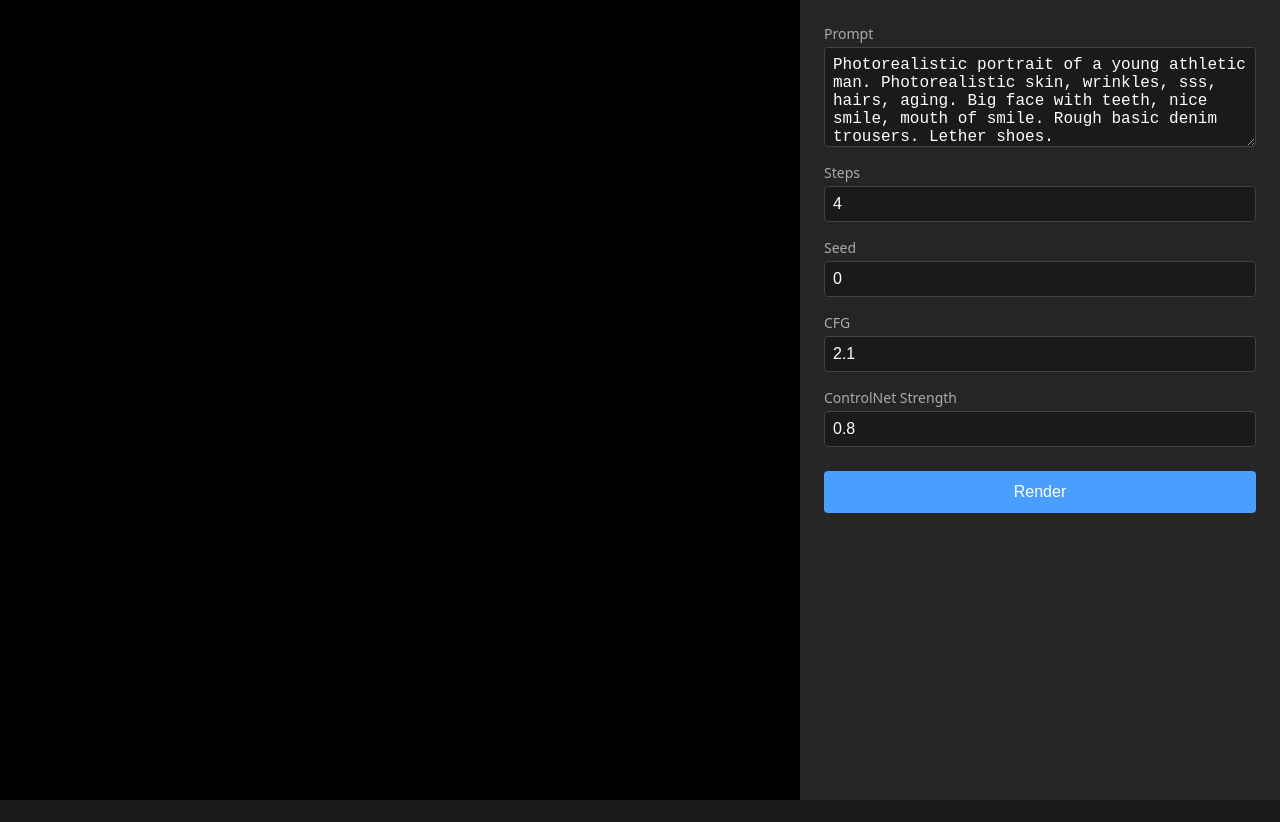
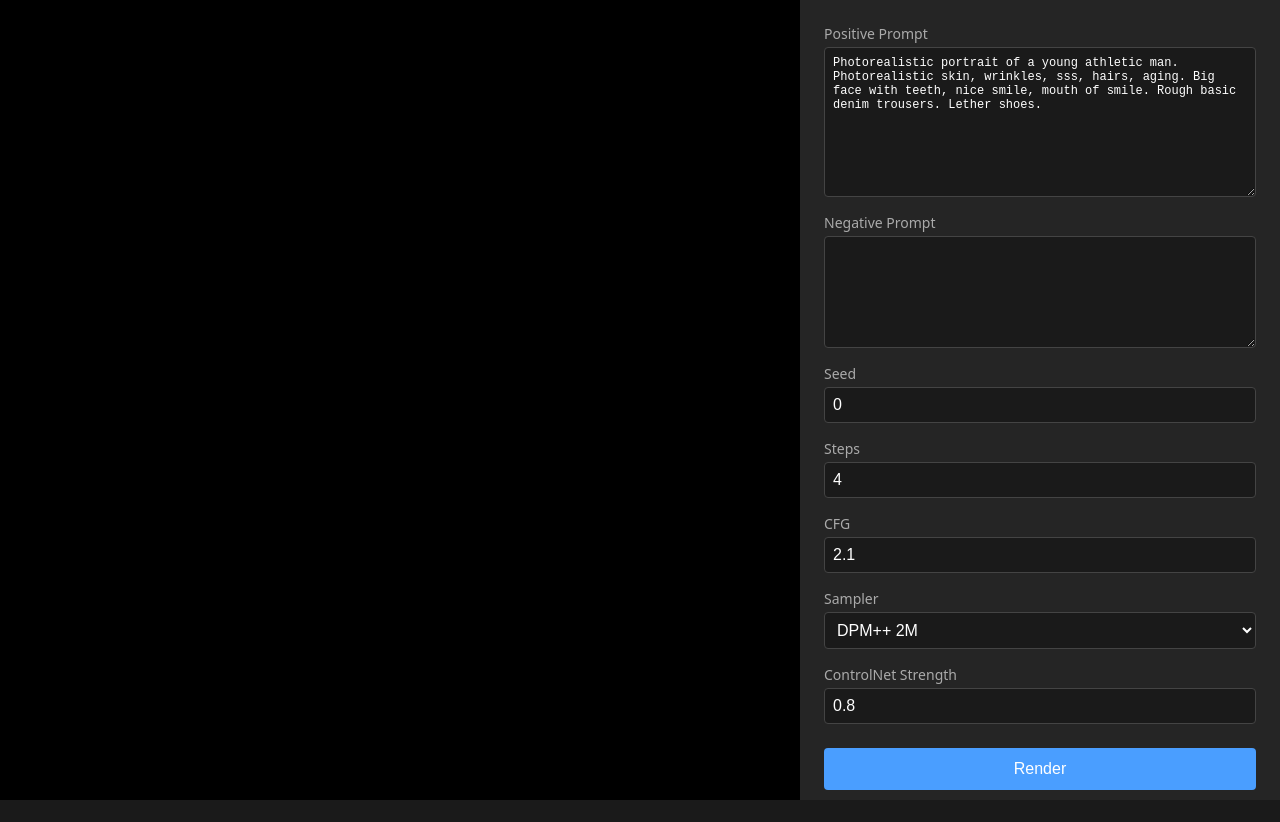
Before and after one commit to kiryha/Athena, a React (Vite) app in the folder athena/web/: page / in a window 1280 px wide. Before the commit the page ends 800 px from the top, so only its background shows below. Built offline with nearby package versions, Linux system fonts and the light colour scheme.

Commit message:
Add new parameters and edit UI

```diff
--- a/athena/web/src/App.css
+++ b/athena/web/src/App.css
@@ -25,9 +25,8 @@
 }
 
 .image-panel img {
-  max-width: 100%;
-  max-height: 100%;
-  object-fit: contain;
+  width: 100%;
+  height: auto;
 }
 
 .spinner {
@@ -58,12 +57,22 @@
 }
 
 .controls textarea {
-  height: 100px;
   resize: vertical;
 }
 
+.controls textarea.prompt-positive {
+  height: 150px;
+  font-size: 0.75rem;
+}
+
+.controls textarea.prompt-negative {
+  height: 112px;
+  font-size: 0.75rem;
+}
+
 .controls input,
-.controls textarea {
+.controls textarea,
+.controls select {
   padding: 8px;
   border: 1px solid #444;
   border-radius: 4px;
--- a/athena/web/src/App.jsx
+++ b/athena/web/src/App.jsx
@@ -2,9 +2,11 @@
 
 function App() {
   const [prompt, setPrompt] = useState('Photorealistic portrait of a young athletic man. Photorealistic skin, wrinkles, sss, hairs, aging. Big face with teeth, nice smile, mouth of smile. Rough basic denim trousers. Lether shoes.')
+  const [negativePrompt, setNegativePrompt] = useState('')
+  const [seed, setSeed] = useState(0)
   const [steps, setSteps] = useState(4)
-  const [seed, setSeed] = useState(0)
   const [cfg, setCfg] = useState(2.1)
+  const [sampler, setSampler] = useState('DPM++ 2M')
   const [controlnetStrength, setControlnetStrength] = useState(0.8)
   const [imageUrl, setImageUrl] = useState(null)
   const [statusText, setStatusText] = useState('')
@@ -16,7 +18,7 @@
     const response = await fetch('/render', {
       method: 'POST',
       headers: { 'Content-Type': 'application/json' },
-      body: JSON.stringify({ prompt, steps, seed, cfg, controlnet_strength: controlnetStrength })
+      body: JSON.stringify({ prompt, negative_prompt: negativePrompt, steps, seed, cfg, sampler, controlnet_strength: controlnetStrength })
     })
     const data = await response.json()
     setImageUrl(data.image_url)
@@ -31,20 +33,34 @@
       </div>
       <div className="controls">
         <label>
-          Prompt
-          <textarea value={prompt} onChange={e => setPrompt(e.target.value)} />
+          Positive Prompt
+          <textarea className="prompt-positive" value={prompt} onChange={e => setPrompt(e.target.value)} />
+        </label>
+        <label>
+          Negative Prompt
+          <textarea className="prompt-negative" value={negativePrompt} onChange={e => setNegativePrompt(e.target.value)} />
+        </label>
+        <label>
+          Seed
+          <input type="number" value={seed} onChange={e => setSeed(Number(e.target.value))} />
         </label>
         <label>
           Steps
           <input type="number" value={steps} onChange={e => setSteps(Number(e.target.value))} />
         </label>
         <label>
-          Seed
-          <input type="number" value={seed} onChange={e => setSeed(Number(e.target.value))} />
+          CFG
+          <input type="number" step="0.1" value={cfg} onChange={e => setCfg(Number(e.target.value))} />
         </label>
         <label>
-          CFG
-          <input type="number" step="0.1" value={cfg} onChange={e => setCfg(Number(e.target.value))} />
+          Sampler
+          <select value={sampler} onChange={e => setSampler(e.target.value)}>
+            <option value="DPM++ 2M">DPM++ 2M</option>
+            <option value="DPM++ 2M SDE">DPM++ 2M SDE</option>
+            <option value="DPM++ 2S a">DPM++ 2S a</option>
+            <option value="Euler">Euler</option>
+            <option value="Euler A">Euler A</option>
+          </select>
         </label>
         <label>
           ControlNet Strength
```
Also changed, not shown: 7 other files (tests, documents, lock files or other folders).
